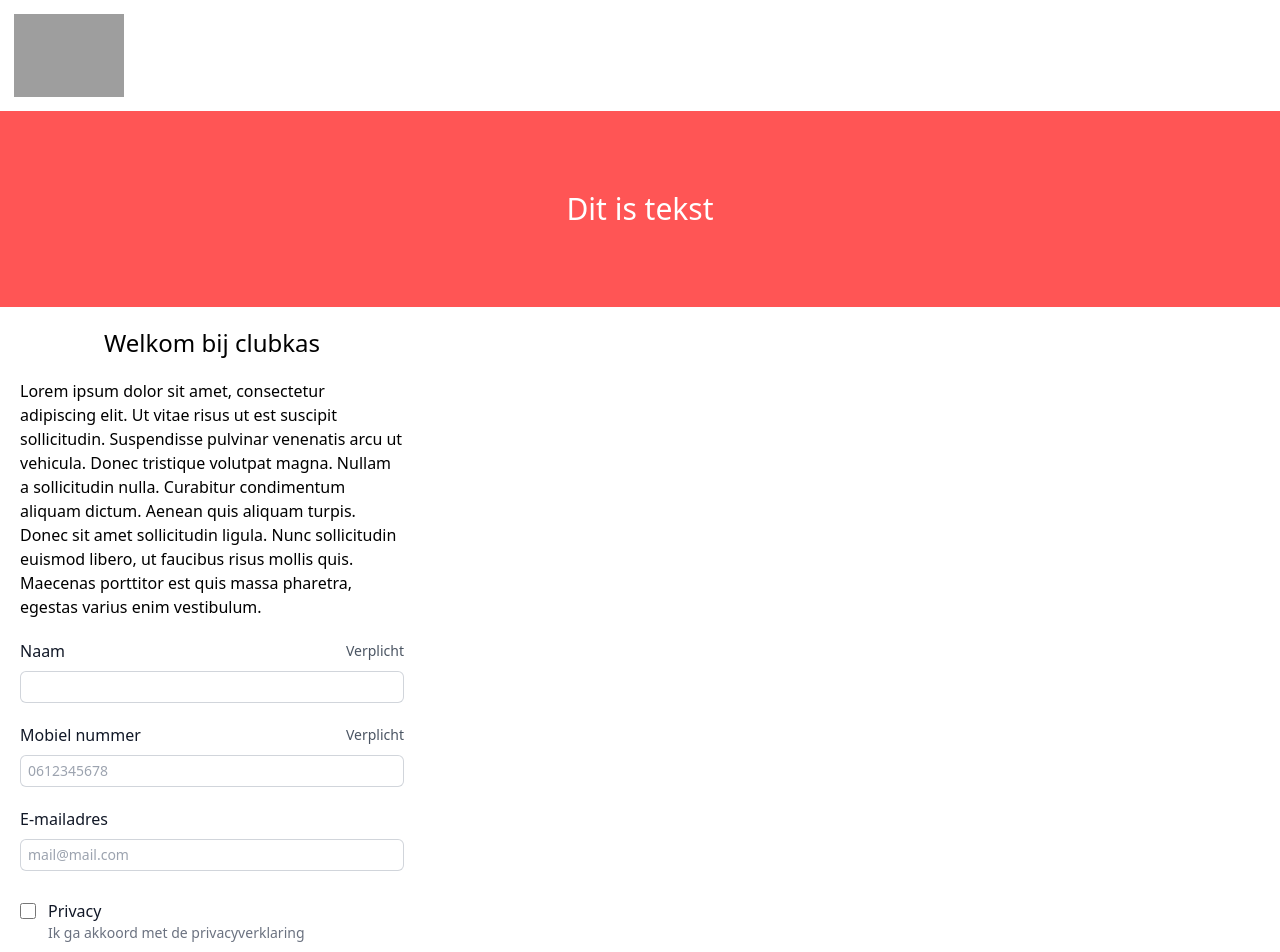
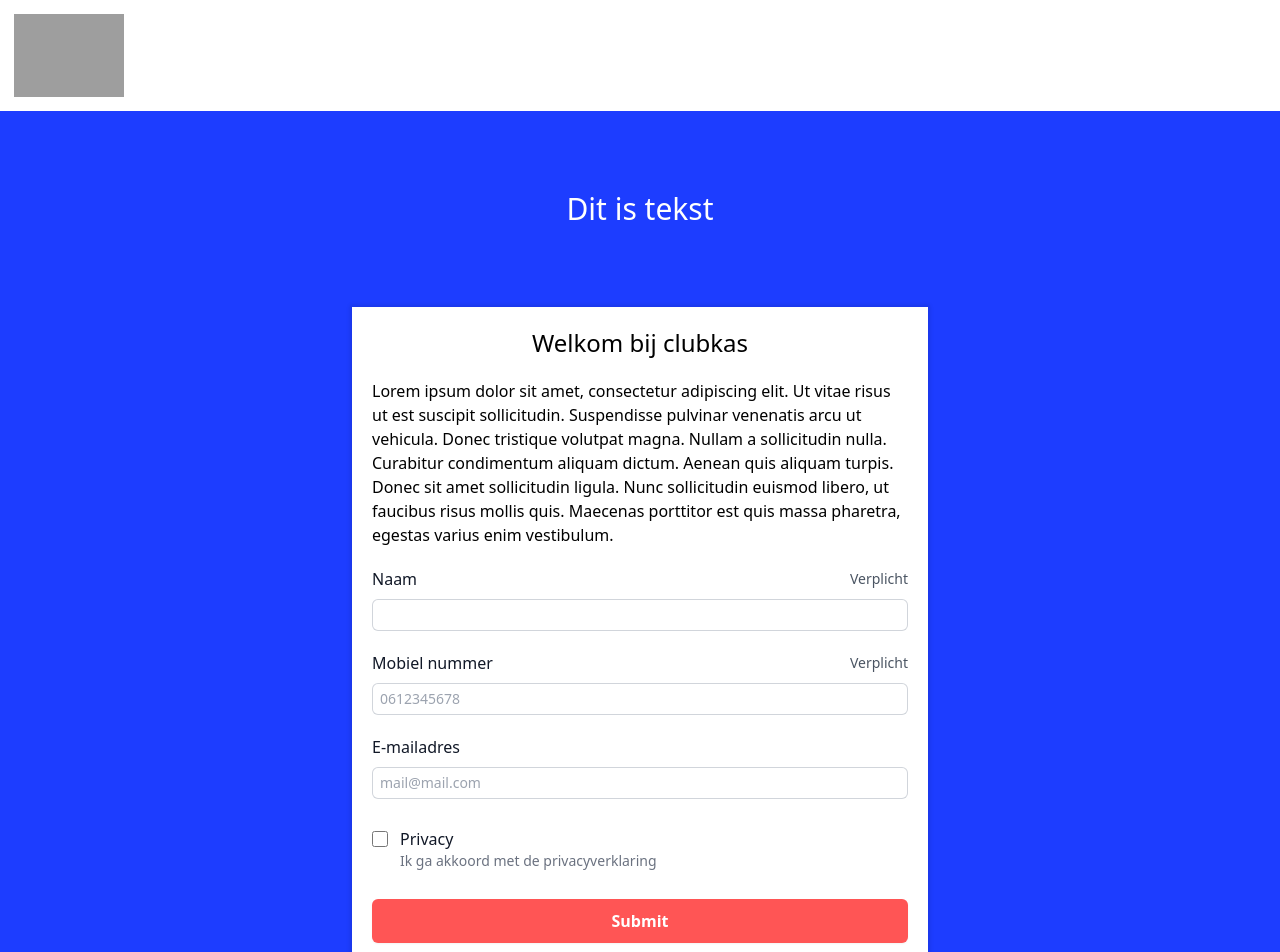
Before and after one commit to IvoKrijtMIC/clubkas-components, a SvelteKit app: page / in a window 1280 px wide. Shown: the top 952 px of the page. Built offline with nearby package versions, Linux system fonts and the light colour scheme; grey boxes are pictures that could not be loaded.

Commit message:
Remove simple components, use layout from svelte, relocate app.css, rename app.css to index.css, change styling

```diff
--- a/src/lib/components/footer-card.svelte
+++ /dev/null
@@ -1,8 +0,0 @@
-<div class="footer-card flex justify-between p-5">
-	<div class="footer-item flex flex-col gap-2.5">
-        <slot />
-	</div>
-	<div class="footer-item self-end">
-		<a href="https://www.mobileinteractioncompany.com/"><img alt="" src="https://mic-production-upload-image-share.s3.eu-central-1.amazonaws.com/M.I.C/Powered_by_MIC.png" class="w-20 min-w-[5rem]" /></a>
-	</div>
-</div>
--- a/src/lib/components/header-bar.svelte
+++ /dev/null
@@ -1,14 +0,0 @@
-<script lang="ts">
-    export let size = '110px';
-    export let src = 'https://mic-production-upload-image-share.s3.eu-central-1.amazonaws.com/M.I.C/mic-logo.png';
-    export let text: string;
-</script>
-
-<div class="header-bar pb-20 bg-dark-pink-mic text-white">
-    <div class="header-logo p-3.5 bg-white text-black">
-        <img alt="" {src} width="{size}" />
-    </div>
-    <div class="header-title text-center mt-20 text-3xl">
-        {text}
-    </div>
-</div>
--- a/src/routes/+layout.svelte
+++ b/src/routes/+layout.svelte
@@ -1,5 +1,94 @@
 <script>
-    import "../app.css";
+	import '$lib/index.css';
 </script>
 
-<slot />
+<div class="header-bar pb-20 bg-blue-mic text-white">
+    <div class="header-logo p-3.5 bg-white text-black">
+        <img
+            alt=""
+            src="https://mic-production-upload-image-share.s3.eu-central-1.amazonaws.com/M.I.C/mic-logo.png"
+            width="110px"
+        />
+    </div>
+    <div class="header-title text-center mt-20 text-3xl">Dit is tekst</div>
+</div>
+
+<div class="content-card bg-blue-mic overflow-visible min-[528px]:px-10 min-[528px]:pb-10">
+	<div class="content bg-white mx-auto max-[528px]:max-w-none max-sm:max-w-md sm:max-w-lg md:max-w-xl  min-[528px]:shadow-mic p-5">
+		<slot />
+	</div>
+</div>
+
+<div class="footer-card flex justify-between p-5">
+	<div class="footer-item flex flex-col gap-2.5">
+		<a
+			class="link flex gap-2 items-center"
+			href="https://www.mobileinteractioncompany.com/clubkas"
+			target="_blank"
+		>
+			<svg
+				class="w-7 h-auto text-dark-pink-mic flex-shrink-0"
+				version="1.0"
+				xmlns="http://www.w3.org/2000/svg"
+				width="56.000000pt"
+				height="56.000000pt"
+				viewBox="0 0 56.000000 56.000000"
+				preserveAspectRatio="xMidYMid meet"
+			>
+				<g
+					transform="translate(0.000000,56.000000) scale(0.100000,-0.100000)"
+					fill="currentColor"
+					stroke="none"
+				>
+					<path
+						d="M227 549 c-61 -15 -112 -45 -154 -93 -98 -111 -86 -278 28 -380 176 -159 459 -24 452 215 -4 160 -174 295 -326 258z m163 -72 c86 -44 135 -154 110 -249 -39 -147 -191 -216 -325 -148 -91 47 -140 155 -115 252 40 150 190 216 330 145z"
+					/>
+					<path
+						d="M263 443 c-15 -6 -17 -49 -3 -58 20 -12 50 6 50 30 0 18 -21 40 -33 34 -1 0 -8 -3 -14 -6z"
+					/>
+					<path d="M250 225 l0 -115 30 0 30 0 0 115 0 115 -30 0 -30 0 0 -115z" />
+				</g>
+			</svg>
+			Meer over clubkas
+		</a>
+		<a
+			class="link flex gap-2 items-center"
+			href="https://www.mobileinteractioncompany.com/privacyverklaring"
+			target="_blank"
+		>
+			<svg
+				class="w-7 h-auto text-dark-pink-mic flex-shrink-0"
+				version="1.0"
+				xmlns="http://www.w3.org/2000/svg"
+				width="56.000000pt"
+				height="56.000000pt"
+				viewBox="0 0 56.000000 56.000000"
+				preserveAspectRatio="xMidYMid meet"
+			>
+				<g
+					transform="translate(0.000000,56.000000) scale(0.100000,-0.100000)"
+					fill="currentColor"
+					stroke="none"
+				>
+					<path
+						d="M227 549 c-61 -15 -112 -45 -154 -93 -98 -111 -86 -278 28 -380 176 -159 459 -24 452 215 -4 160 -174 295 -326 258z m163 -72 c86 -44 135 -154 110 -249 -39 -147 -191 -216 -325 -148 -91 47 -140 155 -115 252 40 150 190 216 330 145z"
+					/>
+					<path
+						d="M263 443 c-15 -6 -17 -49 -3 -58 20 -12 50 6 50 30 0 18 -21 40 -33 34 -1 0 -8 -3 -14 -6z"
+					/>
+					<path d="M250 225 l0 -115 30 0 30 0 0 115 0 115 -30 0 -30 0 0 -115z" />
+				</g>
+			</svg>
+			Privacy verklaring
+		</a>
+	</div>
+	<div class="footer-item self-end">
+		<a href="https://www.mobileinteractioncompany.com/"
+			><img
+				alt=""
+				src="https://mic-production-upload-image-share.s3.eu-central-1.amazonaws.com/M.I.C/Powered_by_MIC.png"
+				class="w-20 min-w-[5rem]"
+			/></a
+		>
+	</div>
+</div>
--- a/src/routes/+page.svelte
+++ b/src/routes/+page.svelte
@@ -1,47 +1,33 @@
-<script>
-	import FooterCard from '$lib/components/footer-card.svelte';
-	import HeaderBar from '$lib/components/header-bar.svelte';
-</script>
-
-<HeaderBar text="Dit is tekst" />
-
-<div class="content-card bg-white p-5">
-	<h2 class="text-2xl text-center mb-5 max-w-sm">Welkom bij clubkas</h2>
-	<p class="text-base max-w-sm">
+<h2 class="text-2xl text-center mb-5">Welkom bij clubkas</h2>
+<p class="text-base">
 	Lorem ipsum dolor sit amet, consectetur adipiscing elit. Ut vitae risus ut est suscipit
 	sollicitudin. Suspendisse pulvinar venenatis arcu ut vehicula. Donec tristique volutpat magna.
 	Nullam a sollicitudin nulla. Curabitur condimentum aliquam dictum. Aenean quis aliquam turpis.
 	Donec sit amet sollicitudin ligula. Nunc sollicitudin euismod libero, ut faucibus risus mollis
 	quis. Maecenas porttitor est quis massa pharetra, egestas varius enim vestibulum.
 </p>
-	<form class="my-5 flex gap-5 flex-col max-w-sm">
+<form class="my-5 flex gap-5 flex-col">
 	<div class="form-item flex flex-col gap-2">
-			<div class="label flex justify-between max-w-sm">
+		<div class="label flex justify-between">
 			<label for="name" class="block text-base font-medium leading-6 text-gray-900">Naam</label>
-				<p class="block text-sm font-light leading-6 text-gray-600">Verplicht</p>
+			<label for="name" class="block text-sm font-light leading-6 text-gray-600">Verplicht</label>
 		</div>
-			<div class="input max-w-sm">
-				<input
-					type="text"
-					name="name"
-					class="w-full py-1.5 px-2 rounded-md text-sm text-gray-900 ring-1 ring-inset ring-gray-300 placeholder:text-gray-400 placeholder:text-sm focus:ring-2 focus:ring-inset focus:ring-blue-mic"
-					placeholder=""
-					required
-				/>
+		<div class="input">
+			<input type="text" name="name" class="w-full py-1.5 px-2 rounded-md text-sm text-gray-900 ring-1 ring-inset ring-gray-300 accent-dark-pink-mic placeholder:text-gray-400 focus:ring-2 focus:ring-inset focus:ring-dark-pink-mic" placeholder="" />
 		</div>
 	</div>
 	<div class="form-item flex flex-col gap-2">
-			<div class="label flex justify-between max-w-sm">
+		<div class="label flex justify-between">
 			<label for="tel" class="block text-base font-medium leading-6 text-gray-900"
 				>Mobiel nummer</label
 			>
 			<p class="block text-sm font-light leading-6 text-gray-600">Verplicht</p>
 		</div>
-			<div class="input max-w-sm">
+		<div class="input">
 			<input
 				type="tel"
 				name="tel"
-					class="w-full py-1.5 px-2 rounded-md text-sm text-gray-900 ring-1 ring-inset ring-gray-300 placeholder:text-gray-400 placeholder:text-sm focus:ring-2 focus:ring-inset focus:ring-blue-mic"
+				class="w-full py-1.5 px-2 rounded-md text-sm text-gray-900 ring-1 ring-inset ring-gray-300 accent-dark-pink-mic placeholder:text-gray-400 focus:ring-2 focus:ring-inset focus:ring-dark-pink-mic"
 				placeholder="0612345678"
 				required
 			/>
@@ -51,102 +37,37 @@
 		<label for="email" class="block text-base font-medium leading-6 text-gray-900"
 			>E-mailadres</label
 		>
-			<div class="input max-w-sm">
+		<div class="input">
 			<input
 				type="email"
 				name="email"
-					class="w-full py-1.5 px-2 rounded-md text-sm text-gray-900 ring-1 ring-inset ring-gray-300 placeholder:text-gray-400 placeholder:text-sm focus:ring-2 focus:ring-inset focus:ring-blue-mic"
+				class="w-full py-1.5 px-2 rounded-md text-sm text-gray-900 ring-1 ring-inset ring-gray-300 accent-dark-pink-mic placeholder:text-gray-400 focus:ring-2 focus:ring-inset focus:ring-dark-pink-mic"
 				placeholder="mail@mail.com"
 			/>
 		</div>
 	</div>
-		<div class="form-item flex gap-2 mt-2 items-baseline">
-			<div class="relative flex gap-x-3">
+	<div class="form-item flex gap-2 mt-2">
+		<div class="relative flex gap-3">
 			<div class="flex h-6 items-center">
 				<input
-						id="comments"
-						name="comments"
+					name="privacy"
 					type="checkbox"
-						class="h-4 w-4 rounded border-gray-300 text-blue-mic focus:ring-blue-mic"
+					class="h-4 w-4 rounded border-gray-300 accent-dark-pink-mic focus:ring-dark-pink-mic"
 					required
 				/>
 			</div>
 			<div class="text-base leading-6">
-					<label for="comments" class="font-medium text-gray-900">Privacy</label>
+				<label for="privacy" class="font-medium text-gray-900">Privacy</label>
 				<p class="text-gray-500 text-sm">Ik ga akkoord met de privacyverklaring</p>
 			</div>
 		</div>
 	</div>
 	<div class="form-item flex flex-col gap-2 mt-2">
-			<div class="button w-full flex justify-center max-w-sm">
+		<div class="button w-full flex justify-center">
 			<input
 				type="submit"
-					class="w-full max-w-sm rounded-md bg-dark-pink-mic px-5 py-2.5 text-base font-semibold leading-6 text-white shadow-sm hover:bg-light-pink-mic hover:cursor-pointer focus-visible:outline focus-visible:outline-2 focus-visible:outline-offset-2 focus-visible:outline-dark-pink-mic"
+				class="w-full rounded-md bg-dark-pink-mic px-5 py-2.5 text-base font-semibold leading-6 text-white shadow-sm hover:bg-light-pink-mic hover:cursor-pointer"
 			/>
 		</div>
 	</div>
 </form>
-</div>
-
-<FooterCard>
-	<a
-		class="link flex gap-2 items-center"
-		href="https://www.mobileinteractioncompany.com/clubkas"
-		target="_blank"
-	>
-		<svg
-			class="w-7 h-auto text-dark-pink-mic flex-shrink-0"
-			version="1.0"
-			xmlns="http://www.w3.org/2000/svg"
-			width="56.000000pt"
-			height="56.000000pt"
-			viewBox="0 0 56.000000 56.000000"
-			preserveAspectRatio="xMidYMid meet"
-		>
-			<g
-				transform="translate(0.000000,56.000000) scale(0.100000,-0.100000)"
-				fill="currentColor"
-				stroke="none"
-			>
-				<path
-					d="M227 549 c-61 -15 -112 -45 -154 -93 -98 -111 -86 -278 28 -380 176 -159 459 -24 452 215 -4 160 -174 295 -326 258z m163 -72 c86 -44 135 -154 110 -249 -39 -147 -191 -216 -325 -148 -91 47 -140 155 -115 252 40 150 190 216 330 145z"
-				/>
-				<path
-					d="M263 443 c-15 -6 -17 -49 -3 -58 20 -12 50 6 50 30 0 18 -21 40 -33 34 -1 0 -8 -3 -14 -6z"
-				/>
-				<path d="M250 225 l0 -115 30 0 30 0 0 115 0 115 -30 0 -30 0 0 -115z" />
-			</g>
-		</svg>
-		Meer over clubkas
-	</a>
-	<a
-		class="link flex gap-2 items-center"
-		href="https://www.mobileinteractioncompany.com/privacyverklaring"
-		target="_blank"
-	>
-		<svg
-			class="w-7 h-auto text-dark-pink-mic flex-shrink-0"
-			version="1.0"
-			xmlns="http://www.w3.org/2000/svg"
-			width="56.000000pt"
-			height="56.000000pt"
-			viewBox="0 0 56.000000 56.000000"
-			preserveAspectRatio="xMidYMid meet"
-		>
-			<g
-				transform="translate(0.000000,56.000000) scale(0.100000,-0.100000)"
-				fill="currentColor"
-				stroke="none"
-			>
-				<path
-					d="M227 549 c-61 -15 -112 -45 -154 -93 -98 -111 -86 -278 28 -380 176 -159 459 -24 452 215 -4 160 -174 295 -326 258z m163 -72 c86 -44 135 -154 110 -249 -39 -147 -191 -216 -325 -148 -91 47 -140 155 -115 252 40 150 190 216 330 145z"
-				/>
-				<path
-					d="M263 443 c-15 -6 -17 -49 -3 -58 20 -12 50 6 50 30 0 18 -21 40 -33 34 -1 0 -8 -3 -14 -6z"
-				/>
-				<path d="M250 225 l0 -115 30 0 30 0 0 115 0 115 -30 0 -30 0 0 -115z" />
-			</g>
-		</svg>
-		Privacy verklaring
-	</a>
-</FooterCard>
--- a/tailwind.config.js
+++ b/tailwind.config.js
@@ -11,6 +11,18 @@ export default {
         'dark-gray-mic': '#e5e5e5',
         'blue-mic': '#1d3dff',
       },
+      boxShadow: {
+        'mic': '0 0 4px 2px rgba(0, 0, 0, .1)',
+      },
+      outlineColor: {
+        'mic': '#f55',
+      },
+      outlineWidth: {
+        'mic': '2px',
+      },
+      outlineOffset: {
+        'mic': '0',
+      },
     },
   },
   plugins: [],
```
Also changed, not shown: src/lib/index.css (renamed from src/app.css). Lines whose indentation alone changed are shown as unchanged.
